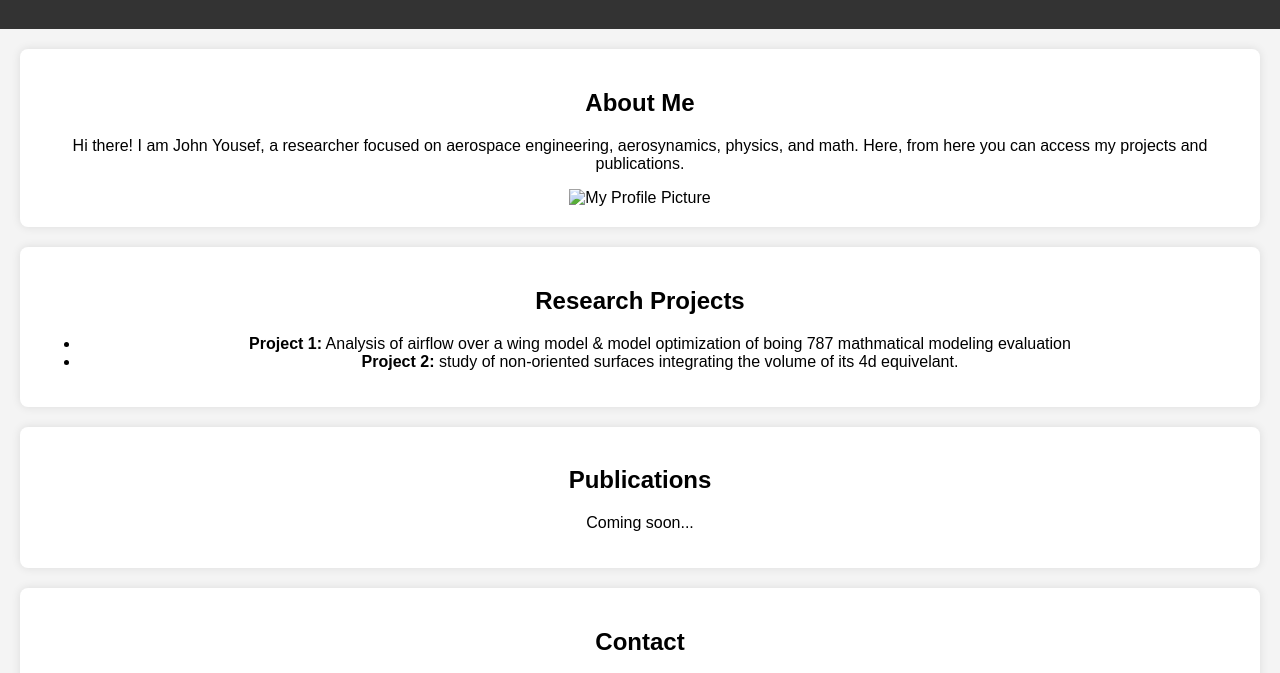
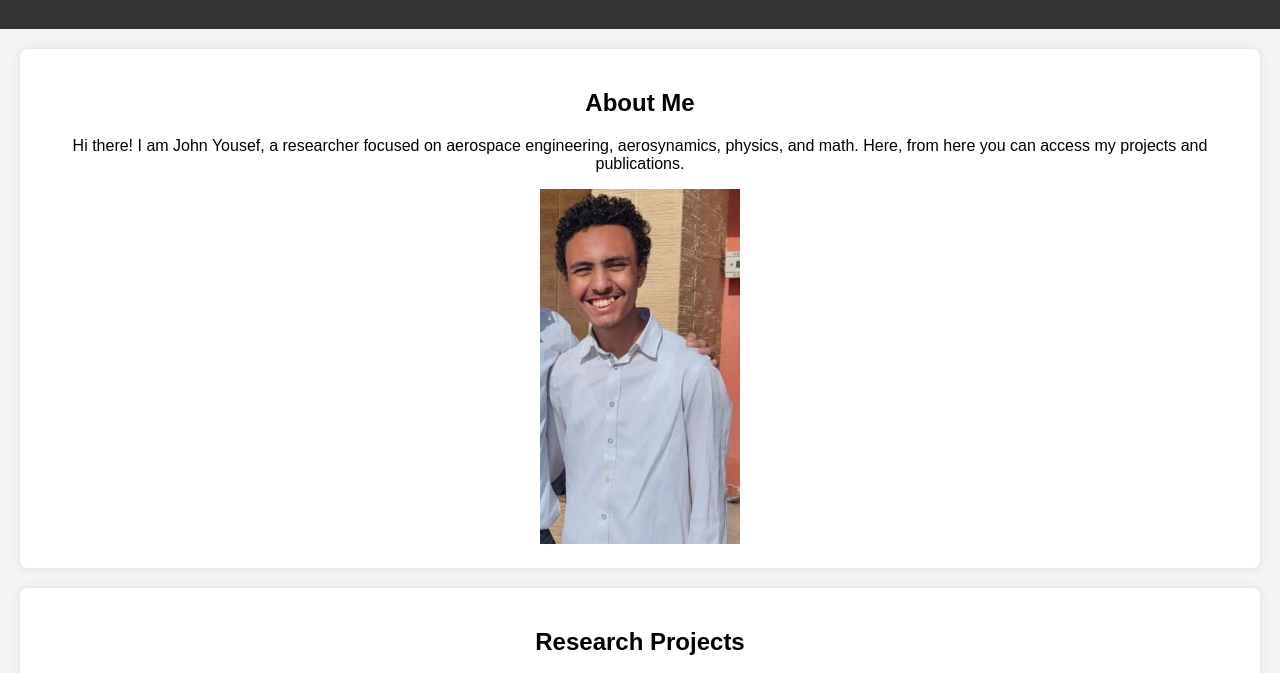
Before and after one commit to John-Yousef-133/MyWeb2, a plain HTML site: page index.html in a window 1280 px wide. Shown: the part 115-788 px from the top of the page. Drawn offline with Linux system fonts and the light colour scheme.

Commit message:
index.html

```diff
--- a/index.html
+++ b/index.html
@@ -22,7 +22,7 @@
     <section id="about">
         <h2>About Me</h2>
         <p>Hi there! I am John Yousef, a researcher focused on aerospace engineering, aerosynamics, physics, and math. Here, from here you can access my projects and publications.</p>
-        <img src="Screenshot 2025-02-11 135309.png" alt="My Profile Picture" width="200">
+        <img src="135309.png" alt="My Profile Picture" width="200">
     </section>
 
     <section id="research">
```
